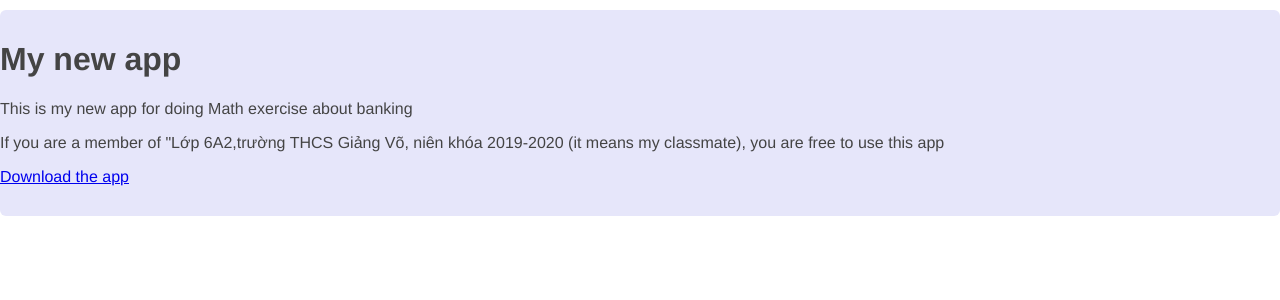
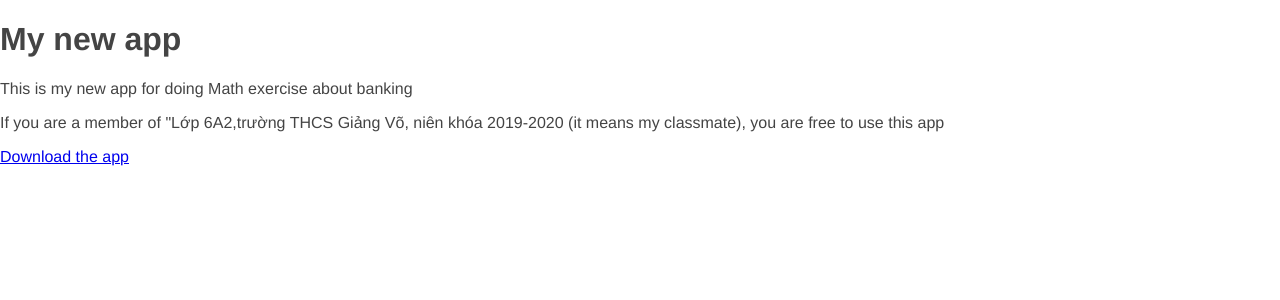
Before and after one commit to tuanthanhnguyen/tuanthanhngyen.github.io, a Flask app: page /myapp in a window 1280 px wide. Shown: the part 35-335 px from the top of the page. Run offline with Flask 2, Linux system fonts and the light colour scheme.

Commit message:
Add files via upload

```diff
--- a/templates/layout.html
+++ b/templates/layout.html
@@ -15,7 +15,7 @@
 <li><a href="{{ url_for('WordSection1') }}">More</a></li>
 <li><a href="{{ url_for('feedback') }}">Feedback</a></li>
 <li><a href="{{ url_for('test') }}">Test page</a></li>
-<li><a href="{{ url_for('app') }}">My new app</a></li>
+<li><a href="{{ url_for('myapp') }}">My new app</a></li>
 
 
 
--- a/templates/myapp.html
+++ b/templates/myapp.html
@@ -3,7 +3,7 @@
 <head>
 {% extends "layout.html" %}
 {% block content %}
-<div class="app">
+<div class="myapp">
 <h1>My new app</h1>
 </head>
 <body>
```
